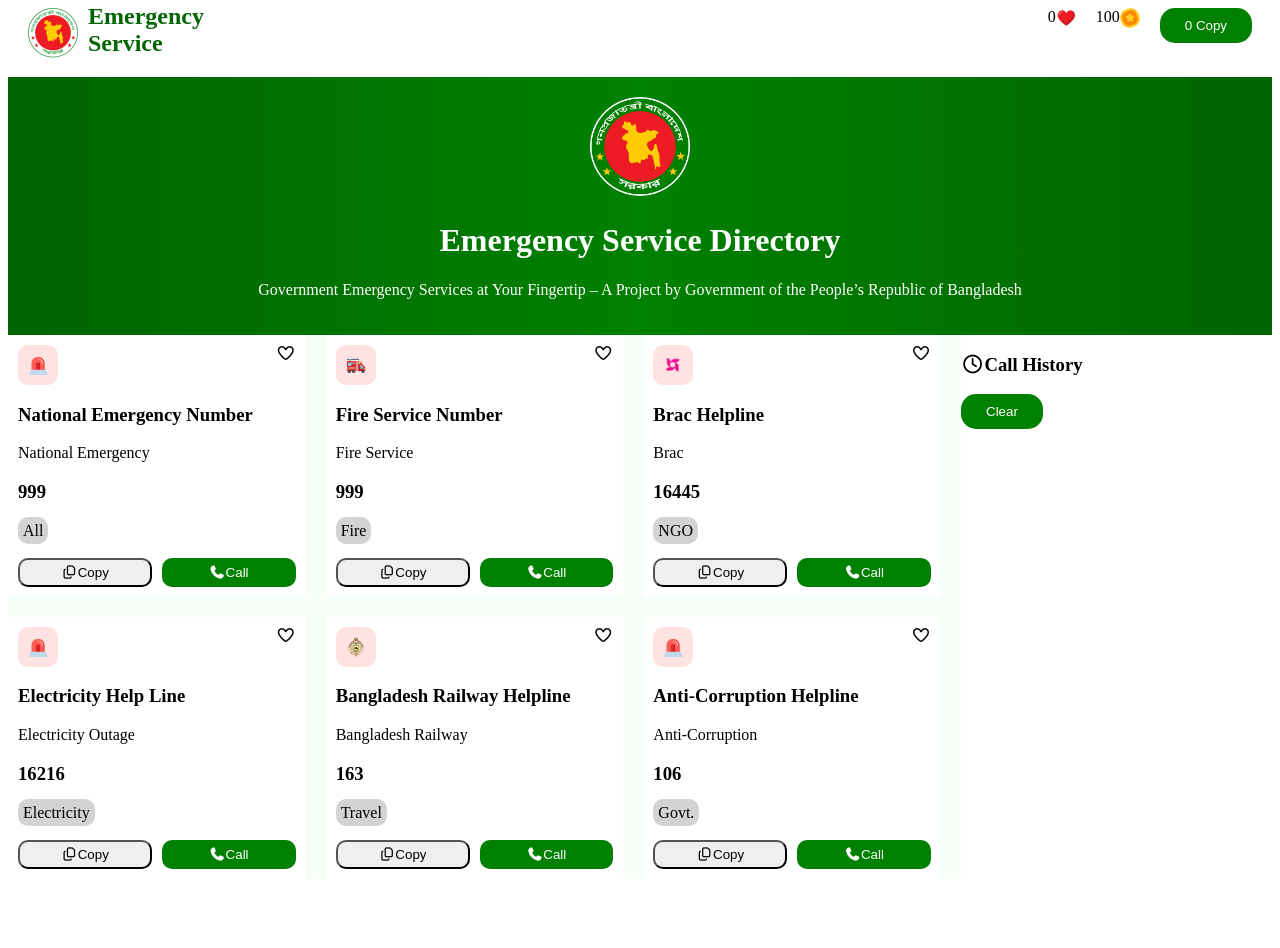
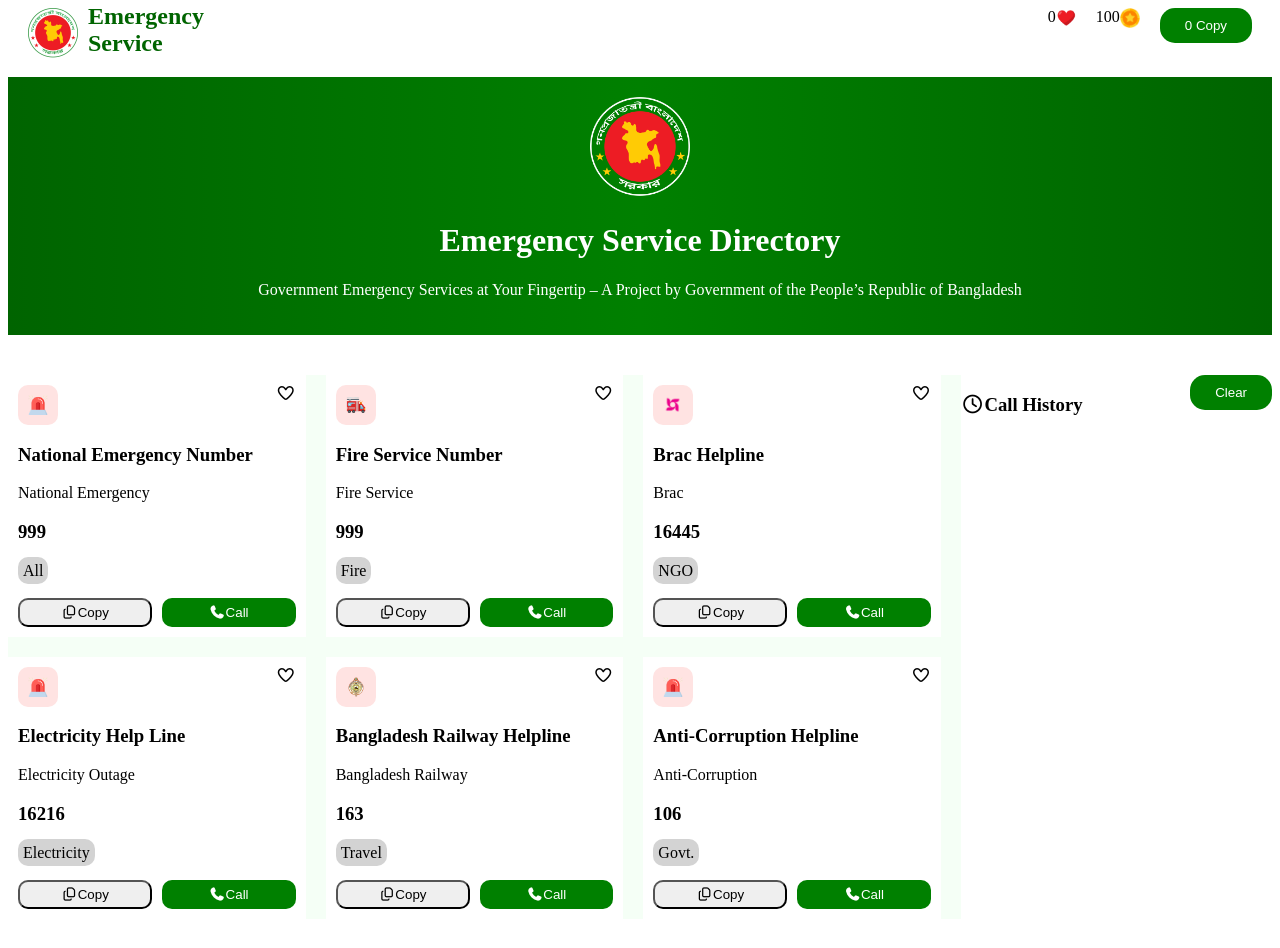
Before and after one commit to himelahmmed/A5-Emergency-Hotline, a plain HTML site: page index.html in a window 1280 px wide. Before the commit the page ends 887 px from the top, so only its background shows below. Drawn offline with Linux system fonts and the light colour scheme.

Commit message:
something style added

```diff
--- a/index.html
+++ b/index.html
@@ -137,7 +137,7 @@
             </div>
         </div>
         <div class="history-section color-white">
-            <div>
+            <div class="call-history display-flex">
                 <h3><i class="fa-regular fa-clock"></i>Call History</h4>
                 <button class="btn-primary">Clear</button>
             </div>
--- a/style.css
+++ b/style.css
@@ -90,6 +90,8 @@
 main{
     background-color: #F5FFF6;
     gap: 20px;
+    margin-top: 40px;
+    margin-bottom: 50px;
 
 }
 
@@ -112,3 +114,7 @@
 .history-section{
     width: 25%;
 }
+
+.call-history{
+    justify-content: space-between;
+}
```
